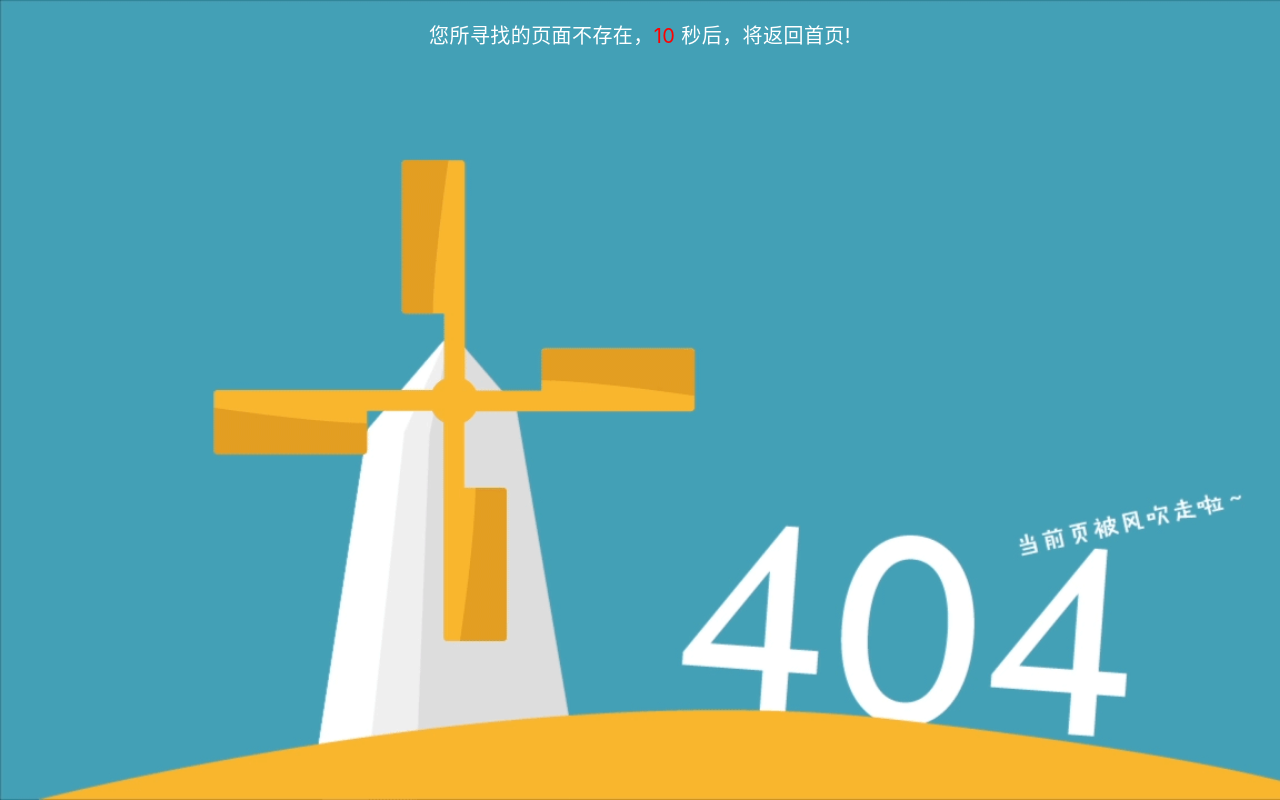
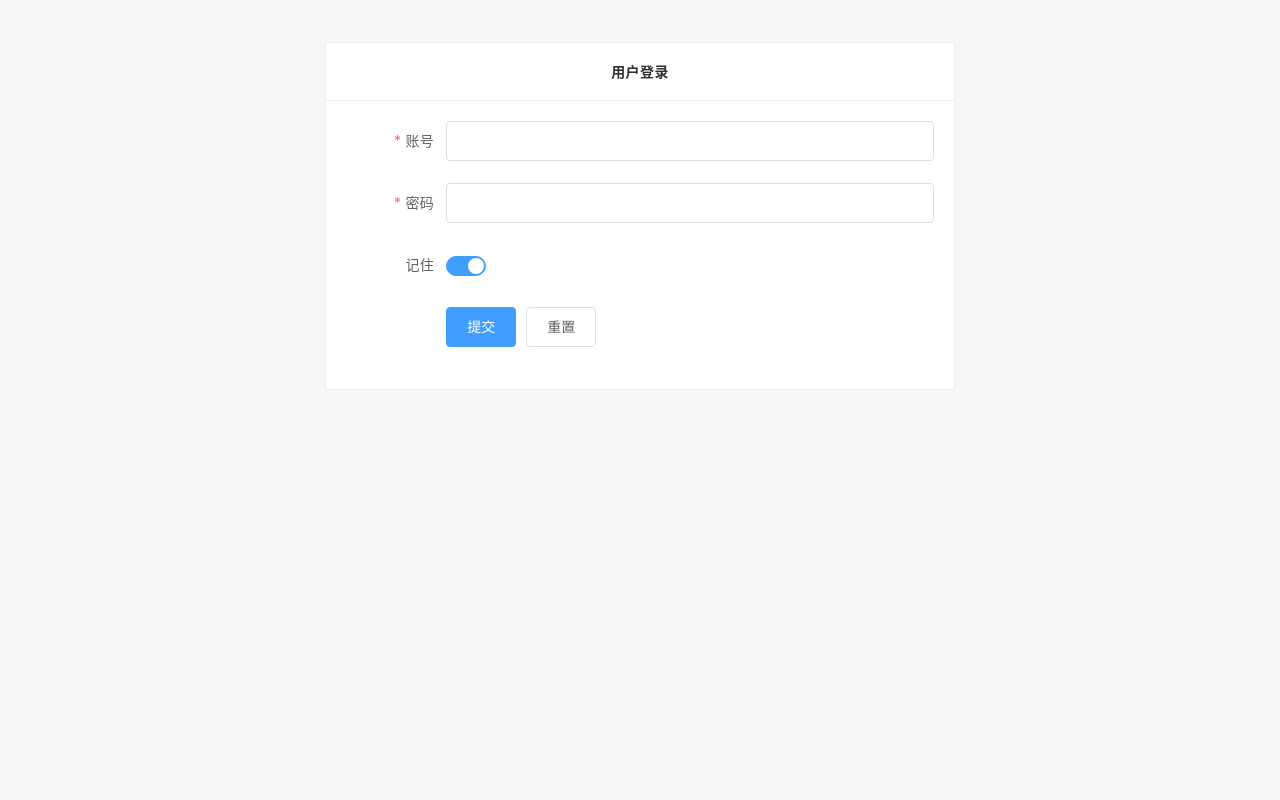
Before and after one commit to jili20/daobao-front, a Vue app: page /#/login in a window 1280 px wide. Before the commit this address led to /#/404. Built offline with nearby package versions, Linux system fonts and the light colour scheme.

Commit message:
实现登录功能

```diff
--- a/package.json
+++ b/package.json
@@ -12,6 +12,7 @@
     "buefy": "^0.9.4",
     "core-js": "^3.6.5",
     "element-ui": "^2.15.1",
+    "js-cookie": "^2.2.1",
     "vue": "^2.6.11",
     "vue-router": "^3.2.0",
     "vuex": "^3.4.0"
--- a/src/router/index.js
+++ b/src/router/index.js
@@ -14,6 +14,13 @@ const routes = [
         name: "register",
         component: () => import("@/views/auth/Register"),
         meta: {title: "注册"},
+    },
+    // 登录
+    {
+        name: "login",
+        path: "/login",
+        component: () => import("@/views/auth/Login"),
+        meta: { title: "登录" },
     },
     {
         path: "/404",
--- a/src/store/index.js
+++ b/src/store/index.js
@@ -1,15 +1,14 @@
 import Vue from 'vue'
 import Vuex from 'vuex'
+import user from './modules/user'
 
 Vue.use(Vuex)
 
 export default new Vuex.Store({
-  state: {
-  },
-  mutations: {
-  },
-  actions: {
-  },
-  modules: {
-  }
+    state: {},
+    mutations: {},
+    actions: {},
+    modules: {
+        user
+    }
 })
--- /dev/null
+++ b/src/store/modules/user.js
@@ -0,0 +1,85 @@
+// import {getUserInfo, login, logout} from "@/api/auth/auth";
+import {login, logout} from "@/api/auth/auth";
+import {getToken, setToken, removeToken} from "@/utils/auth";
+
+// 定义全局数据（ 一个 json 对象，有两个属性，token 和 用户信息
+const state = {
+    token: getToken(), // 从 cookie 里获取 token
+    user: "", // 用户对象
+};
+
+// state 的状态的改变，必须通过 mutations 来进行
+const mutations = {
+    // 匿名函数，是字符串
+    SET_TOKEN_STATE: (state, token) => {
+        state.token = token;
+    },
+    SET_USER_STATE: (state, user) => {
+        state.user = user;
+    },
+};
+
+// 异步请求数据
+const actions = {
+    // 用户登录
+    login({commit}, userInfo) {
+        console.log(userInfo);
+        const {name, pass, rememberMe} = userInfo;
+        return new Promise((resolve, reject) => {
+            login({username: name.trim(), password: pass, rememberMe: rememberMe})
+                .then((response) => {
+                    const {data} = response;
+                    commit("SET_TOKEN_STATE", data.token);
+                    setToken(data.token);
+                    resolve();
+                })
+                .catch((error) => {
+                    reject(error);
+                });
+        });
+    },
+    // // 获取用户信息
+    // getInfo({commit, state}) {
+    //     return new Promise((resolve, reject) => {
+    //         getUserInfo()
+    //             .then((response) => {
+    //                 const {data} = response;
+    //                 if (!data) {
+    //                     commit("SET_TOKEN_STATE", "");
+    //                     commit("SET_USER_STATE", "");
+    //                     removeToken();
+    //                     resolve();
+    //                     reject("Verification failed, please Login again.");
+    //                 }
+    //                 commit("SET_USER_STATE", data);
+    //                 resolve(data);
+    //             })
+    //             .catch((error) => {
+    //                 reject(error);
+    //             });
+    //     });
+    // },
+    // 注销
+    logout({commit, state}) {
+        return new Promise((resolve, reject) => {
+            logout(state.token)
+                .then((response) => {
+                    console.log(response);
+                    commit("SET_TOKEN_STATE", "");
+                    commit("SET_USER_STATE", "");
+                    removeToken();
+                    resolve();
+                })
+                .catch((error) => {
+                    reject(error);
+                });
+        });
+    },
+};
+
+export default {
+    namespaced: true,
+    state,
+    mutations,
+    actions,
+};
--- /dev/null
+++ b/src/utils/auth.js
@@ -0,0 +1,32 @@
+import Cookies from 'js-cookie'
+
+const uToken = 'u_token'
+const darkMode = 'dark_mode'; // 记住 是白天 还是 黑夜
+
+// 获取Token
+export function getToken() {
+    return Cookies.get(uToken);
+}
+
+// 设置Token，1天,与后端同步
+export function setToken(token) {
+    // 键 固定为 uToken 字符串，值 传进来的 token, 过期时间  1 天
+    return Cookies.set(uToken, token, {expires: 1})
+}
+
+// 删除Token
+export function removeToken() {
+    return Cookies.remove(uToken)
+}
+
+export function removeAll() {
+    return Cookies.Cookies.removeAll()
+}
+
+export function setDarkMode(mode) {
+    return Cookies.set(darkMode, mode, {expires: 365})
+}
+
+export function getDarkMode() {
+    return !(undefined === Cookies.get(darkMode) || 'false' === Cookies.get(darkMode));
+}
--- /dev/null
+++ b/src/views/auth/Login.vue
@@ -0,0 +1,118 @@
+<template>
+  <div class="columns py-6">
+    <div class="column is-half is-offset-one-quarter">
+      <el-card shadow="never">
+        <div slot="header" class="has-text-centered has-text-weight-bold">
+          用户登录
+        </div>
+        <div>
+          <el-form
+              v-loading="loading"
+              :model="ruleForm"
+              status-icon
+              :rules="rules"
+              ref="ruleForm"
+              label-width="100px"
+              class="demo-ruleForm"
+          >
+            <el-form-item label="账号" prop="name">
+              <el-input v-model="ruleForm.name"></el-input>
+            </el-form-item>
+
+            <el-form-item label="密码" prop="pass">
+              <el-input
+                  type="password"
+                  v-model="ruleForm.pass"
+                  autocomplete="off"
+              ></el-input>
+            </el-form-item>
+
+            <el-form-item label="记住" prop="delivery">
+              <el-switch v-model="ruleForm.rememberMe"></el-switch>
+            </el-form-item>
+
+            <el-form-item>
+              <el-button type="primary" @click="submitForm('ruleForm')"
+              >提交</el-button
+              >
+              <el-button @click="resetForm('ruleForm')">重置</el-button>
+            </el-form-item>
+          </el-form>
+        </div>
+      </el-card>
+    </div>
+  </div>
+</template>
+
+<script>
+export default {
+  name: "Login",
+  data() {
+    return {
+      redirect: undefined,
+      loading: false,
+      ruleForm: {
+        name: "",
+        pass: "",
+        rememberMe: true,
+      },
+      rules: {
+        name: [
+          { required: true, message: "请输入账号", trigger: "blur" },
+          {
+            min: 2,
+            max: 15,
+            message: "长度在 2 到 15 个字符",
+            trigger: "blur",
+          },
+        ],
+        pass: [
+          { required: true, message: "请输入密码", trigger: "blur" },
+          {
+            min: 6,
+            max: 20,
+            message: "长度在 6 到 20 个字符",
+            trigger: "blur",
+          },
+        ],
+      },
+    };
+  },
+  methods: {
+    submitForm(formName) {
+      this.$refs[formName].validate((valid) => {
+        if (valid) {
+          this.loading = true;
+          // 向 vuex 发送请求
+          this.$store
+              // user/login = 模块名/方法名 = src/store/modules/user.js + src/store/index.js 的 login 方法名
+              .dispatch("user/login", this.ruleForm)
+              .then(() => {
+                this.$message({
+                  message: "恭喜你，登录成功",
+                  type: "success",
+                  duration: 2000,
+                });
+
+                setTimeout(() => {
+                  this.loading = false;
+                  this.$router.push({ path: this.redirect || "/" });
+                }, 0.1 * 1000);
+              })
+              .catch(() => {
+                this.loading = false;
+              });
+        } else {
+          return false;
+        }
+      });
+    },
+    resetForm(formName) {
+      this.$refs[formName].resetFields();
+    },
+  },
+};
+</script>
+
+<style scoped>
+</style>
--- a/src/views/error/FourOFour.vue
+++ b/src/views/error/FourOFour.vue
@@ -18,20 +18,20 @@ export default {
       times: 10
     }
   },
-  // created() {
-  //   this.goHome();
-  // },
-  // methods: {
-  //   goHome: function () {
-  //     this.timer = setInterval(() => {
-  //       this.times--
-  //       if (this.times === 0) {
-  //         clearInterval(this.timer)
-  //         this.$router.push({path: '/'});
-  //       }
-  //     }, 1000)
-  //   }
-  // }
+  created() {
+    this.goHome();
+  },
+  methods: {
+    goHome: function () {
+      this.timer = setInterval(() => {
+        this.times--
+        if (this.times === 0) {
+          clearInterval(this.timer)
+          this.$router.push({path: '/'});
+        }
+      }, 1000)
+    }
+  }
 }
 </script>
 
```
Also changed, not shown: 1 other file (tests, documents, lock files or other folders).
